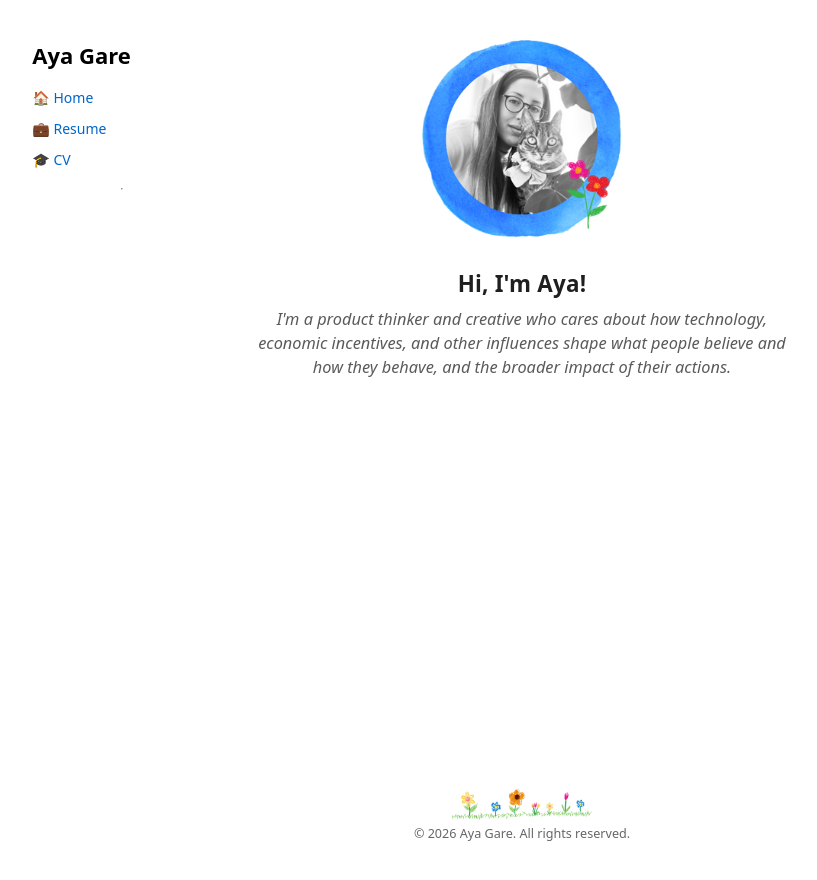
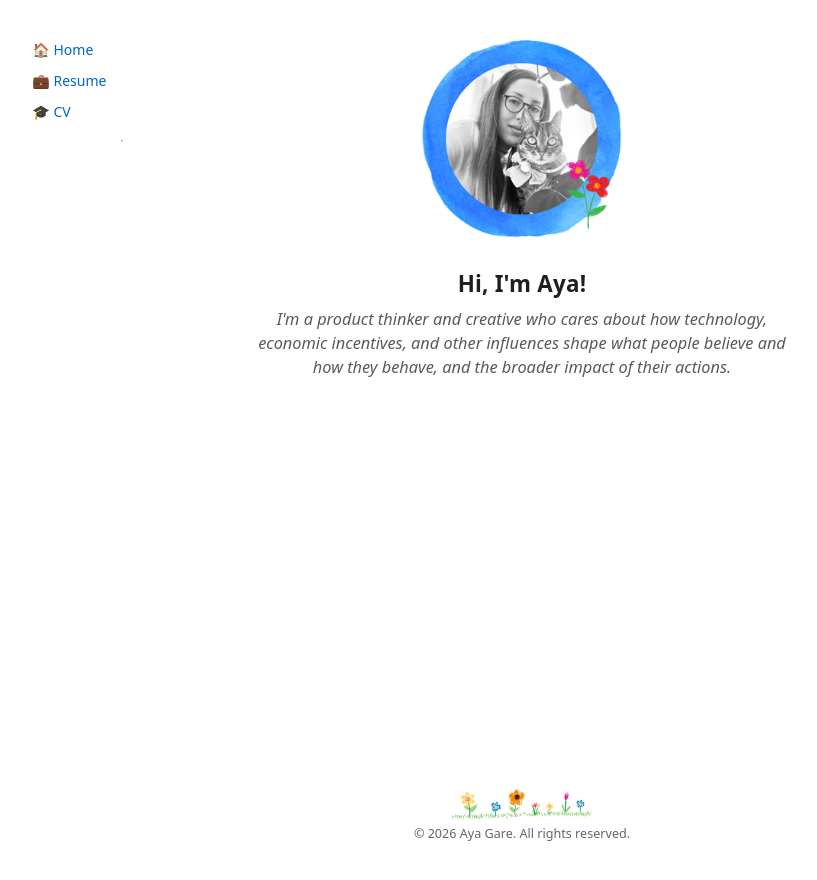
Before and after one commit to luxinflore/luxinflore.github.io, a Jekyll site: the page built from index.md, in a window 1280 px wide. Shown: the top 880 px of the page, without its empty margins (228-1045 px from the left). Built offline with Jekyll 4.4.1, drawn with Linux system fonts in a browser that asks for light colours.

Commit message:
Remove the sidebar name above the page links.
Co-authored-by: Cursor <cursoragent@cursor.com>

```diff
--- a/_includes/nav.html
+++ b/_includes/nav.html
@@ -1,6 +1,4 @@
 <div class="sidebar">
-  <h2>Aya Gare</h2>
-
   <!-- Kebab button (mobile only) -->
   <button class="nav-toggle" onclick="toggleNav()">☰</button>
 
--- a/_layouts/default.html
+++ b/_layouts/default.html
@@ -30,7 +30,7 @@
     <link rel="icon" href="{{ '/assets/images/profile.png' | relative_url }}" />
 
     <!-- Link to main stylesheet with cache-buster to force fresh CSS -->
-    <link rel="stylesheet" href="{{ '/style.css?v=43' | relative_url }}" />
+    <link rel="stylesheet" href="{{ '/style.css?v=44' | relative_url }}" />
 
     <!-- Load custom script without blocking page rendering -->
     <script src="{{ '/script.js?v=3' | relative_url }}" defer></script>
--- a/style.css
+++ b/style.css
@@ -59,11 +59,6 @@ p {
     flex-direction: column;
     gap: 12px;
   }
-}
-
-.sidebar h2 {
-  margin-top: 0;
-  font-size: 22px;
 }
 
 /* Main content styling */
```
